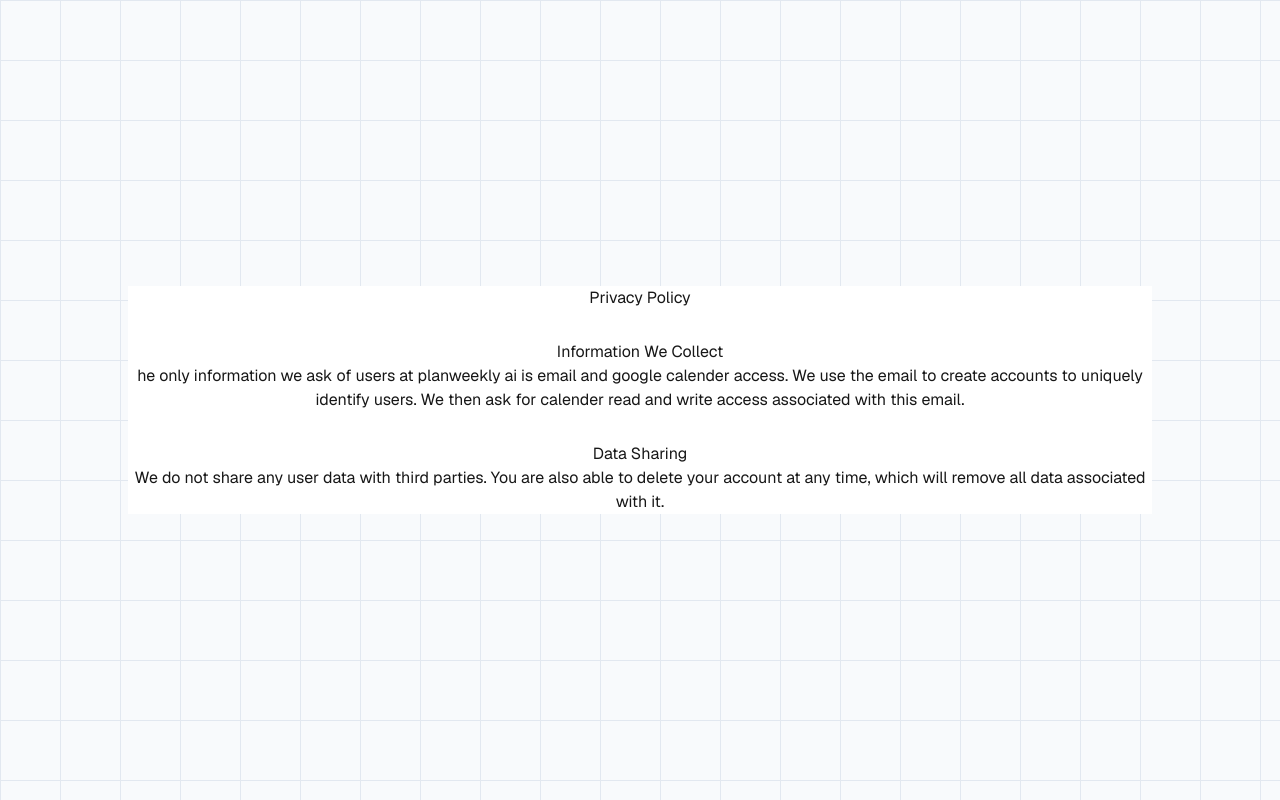
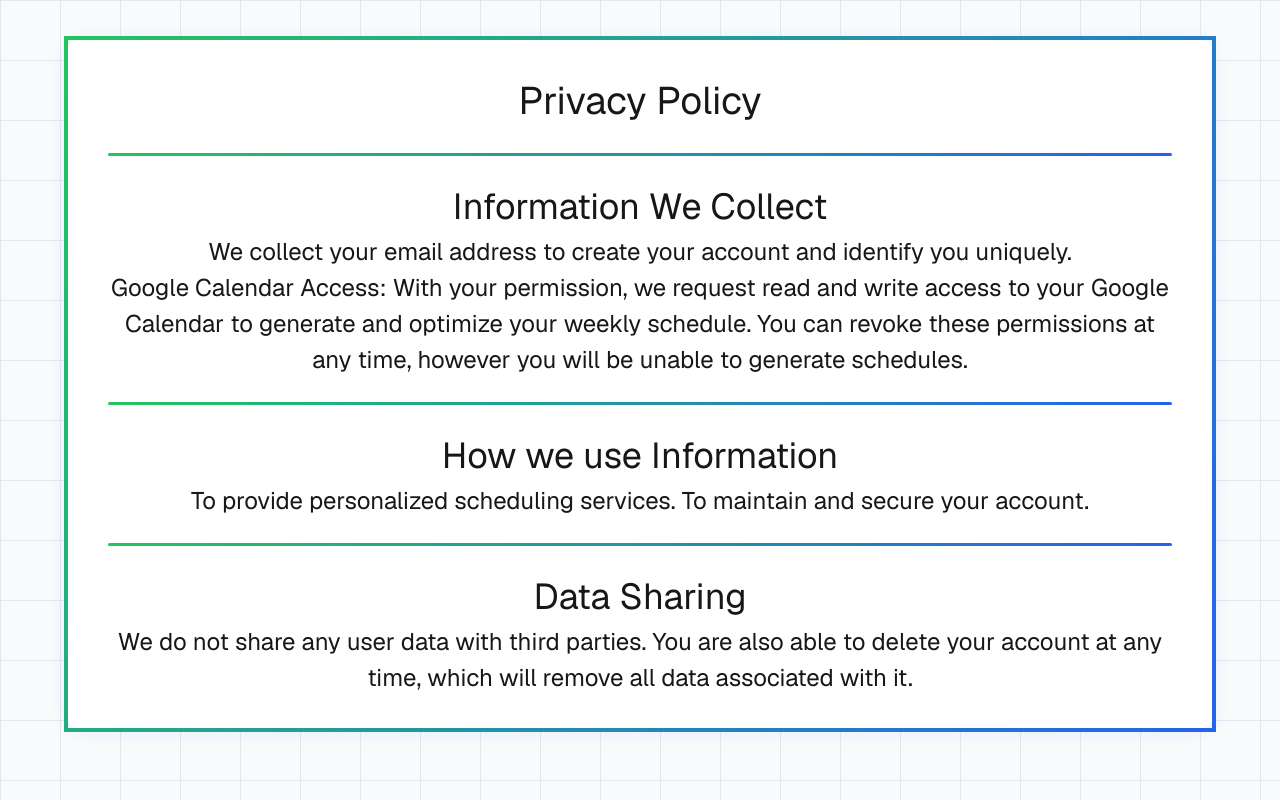
Before and after one commit to DavidSietko/planweeklyai, a Next.js app in the folder frontend/: page /privacy-policy in a window 1280 px wide. Built offline with nearby package versions, Linux system fonts and the light colour scheme.

Commit message:
finished privacy policy page

```diff
--- a/frontend/src/app/page.module.css
+++ b/frontend/src/app/page.module.css
@@ -296,16 +296,33 @@ a.secondary {
   }
 }
 
+.contentBox {
+  font-size: clamp(12px, 3vw, 24px);
+}
+
 .content {
-  display: flex;
-  flex-direction: column;
-  justify-content: center;
-  align-items: center;
   text-align: center;
-  width: 80%;
-  height: clamp(300px, 80%, 600px);
-  border-color: black;
+  border: 4px solid;
   border-image: linear-gradient(120deg, #22c55e, #2563eb) 1;
+  border-radius: 1.5rem;
+  box-shadow: 0 2px 16px rgba(37, 99, 235, 0.07);
+  padding: 2rem 2.5rem;
+  background: #fff;
+  margin-bottom: 2rem;
   gap: 30px;
-  background-color: white;
+  font-size: clamp(26px, 3vw, 60px);
+  width: 90%;
+  height: 80%;
 }
+
+.contentBox .title {
+  font-size: clamp(20px, 3vw, 36px);
+}
+
+.Hr {
+  border: none;
+  height: 3px;
+  background: linear-gradient(90deg, #22c55e 0%, #2563eb 100%);
+  margin: 24px 0;
+  border-radius: 2px;
+}
--- a/frontend/src/app/privacy-policy/page.tsx
+++ b/frontend/src/app/privacy-policy/page.tsx
@@ -5,13 +5,21 @@ export default function PrivacyPolicyPage() {
     <div className={styles.page}>
       <div className={styles.content}>
         <h1>Privacy Policy</h1>
-        <div>
-          <h2>Information We Collect</h2>
-          <p>he only information we ask of users at planweekly ai is email and google calender access.
-          We use the email to create accounts to uniquely identify users. We then ask for calender read and write access associated with this email.</p>
+        <hr className={styles.Hr} />
+        <div className={styles.contentBox}>
+          <h2 className={styles.title}>Information We Collect</h2>
+          <p>We collect your email address to create your account and identify you uniquely.</p>
+          <p>Google Calendar Access: With your permission, we request read and write access to your Google Calendar to generate and optimize your weekly schedule.
+            You can revoke these permissions at any time, however you will be unable to generate schedules.</p>
         </div>
-        <div>
-          <h3>Data Sharing</h3>
+        <hr className={styles.Hr} />
+        <div className={styles.contentBox}>
+          <h2 className={styles.title}>How we use Information</h2>
+          <p>To provide personalized scheduling services. To maintain and secure your account.</p>
+        </div>
+        <hr className={styles.Hr} />
+        <div className={styles.contentBox}>
+          <h2 className={styles.title}>Data Sharing</h2>
           <p>We do not share any user data with third parties. You are also able to delete your account at any time, which will remove all data associated with it.</p>
         </div>
       </div>
```
